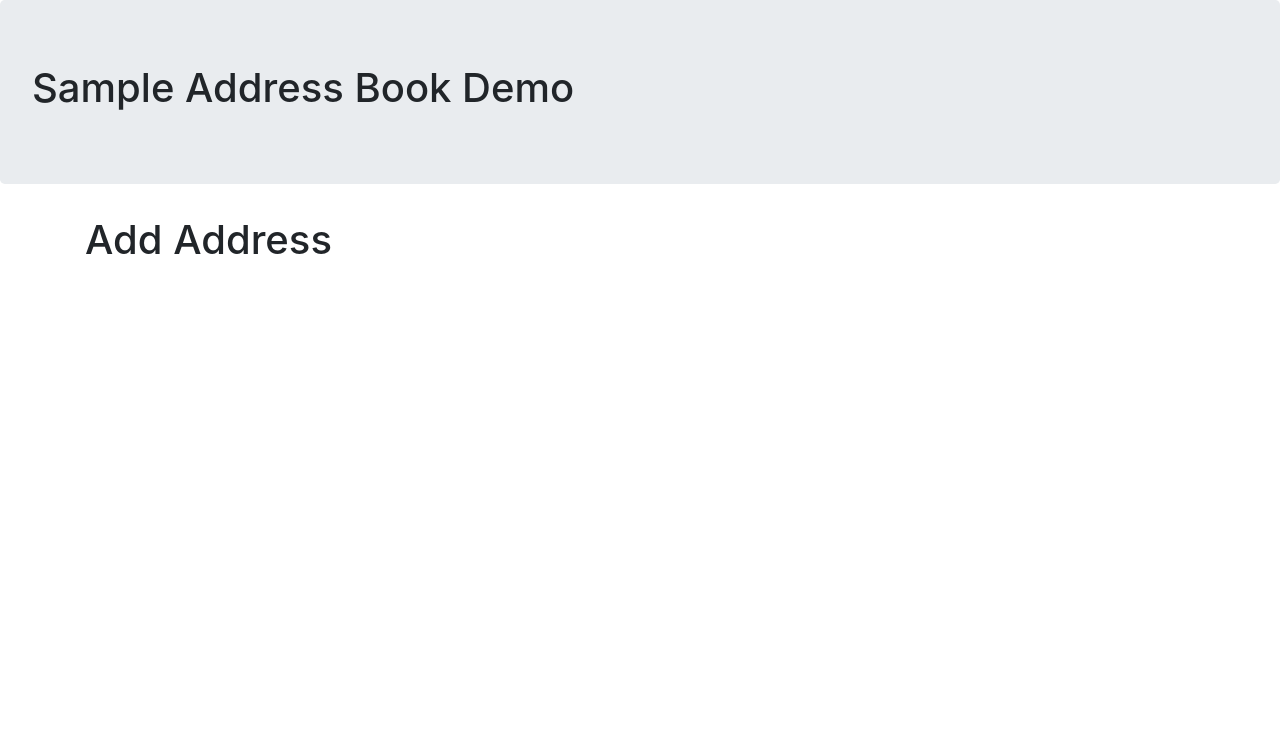
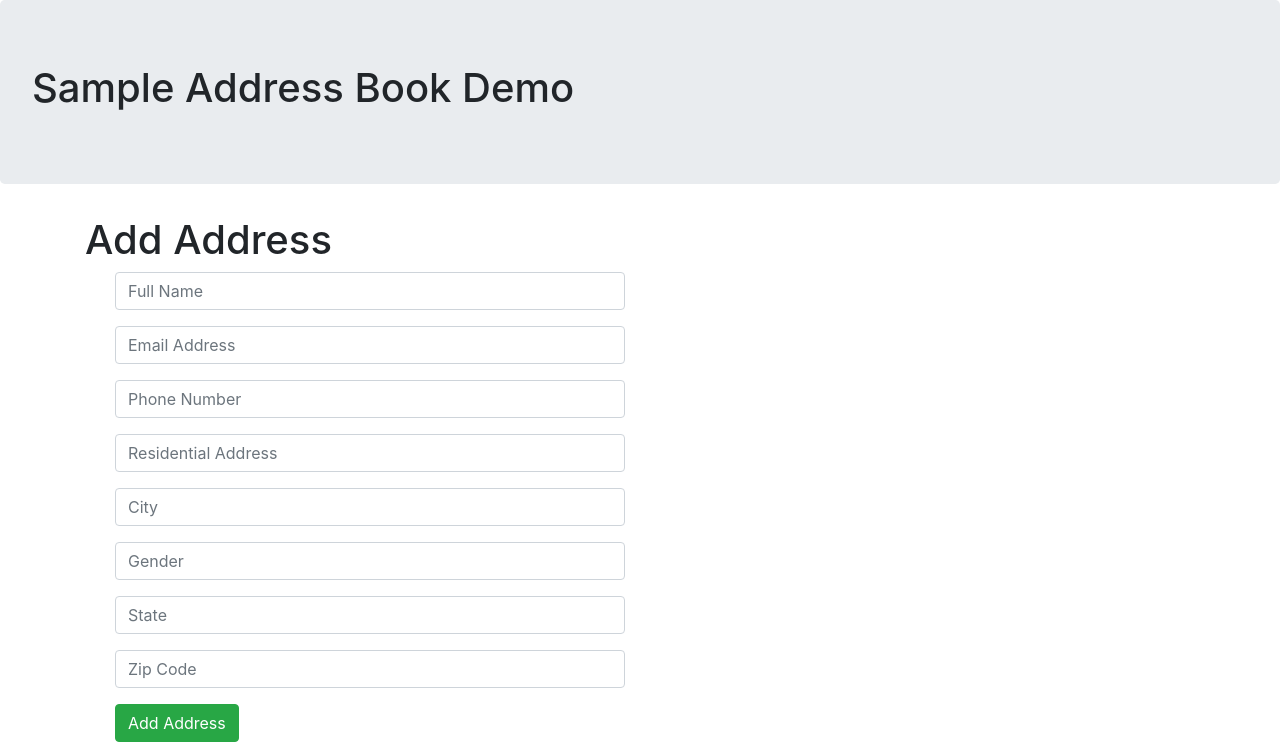
Before and after one commit to Sanojdon/address_book, a Django app: page /add_address in a window 1280 px wide. Shown: the part 56-800 px from the top of the page. Run offline with Django 3.2, Linux system fonts and the light colour scheme.

Commit message:
Forms and other options

```diff
--- a/address_book/templates/add_address.html
+++ b/address_book/templates/add_address.html
@@ -5,4 +5,36 @@ Address Add
 {% endblock %}
 {% block content %}
 <h1>Add Address</h1>
+<div class="container">
+<form method="POST">
+	{% csrf_token %}
+	<div class="col-sm-6">
+  <div class="form-group">
+    <input type="text" class="form-control" id="add_name" name="name" placeholder="Full Name">
+  </div>
+  <div class="form-group">
+    <input type="email" class="form-control" id="add_email" name="email" placeholder="Email Address">
+  </div>
+  <div class="form-group">
+    <input type="text" class="form-control" id="add_phone" name="phone" placeholder="Phone Number">
+  </div>
+  <div class="form-group">
+    <input type="text" class="form-control" id="add_address" name="address" placeholder="Residential Address">
+  </div>
+  <div class="form-group">
+    <input type="text" class="form-control" id="add_city" name="city" placeholder="City">
+  </div>
+  <div class="form-group">
+    <input type="text" class="form-control" id="add_gender" name="gender" placeholder="Gender">
+  </div>
+  <div class="form-group">
+    <input type="text" class="form-control" id="add_state" name="state" placeholder="State">
+  </div>
+  <div class="form-group">
+    <input type="text" class="form-control" id="add_zipcode" name="zipcode" placeholder="Zip Code">
+  </div>
+  <button type="submit" class="btn btn-success">Add Address</button>
+</form>
+</div>
+</div>
 {% endblock %}
--- a/address_book/templates/base.html
+++ b/address_book/templates/base.html
@@ -31,6 +31,16 @@
   	<div class="jumbotron">
   		<h1>Sample Address Book Demo</h1>
   	</div>
+    {% if messages %}
+      {% for message in messages %}
+        <div class="alert alert-warning alert-dismissable" role="alert">
+          <button class="close" data-dismiss="alert">
+            <small><sup>x</sup></small>
+          </button>
+          {{ message }}
+        </div>
+      {% endfor %}
+    {% endif %}
     <div class="container">
     	{% block content %}
 	{% endblock %}
--- a/address_book/views.py
+++ b/address_book/views.py
@@ -1,9 +1,22 @@
 from django.shortcuts import render, redirect
+from .models import Address
+from .forms import AddressForm
+from django.contrib import messages
 
-# Create your views here.
 
 def home(request):
-	return render(request, "home.html", {})
+	all_addresses = Address.objects.all
+	return render(request, "home.html", {"all_addresses": all_addresses})
 
 def add_address(request):
-	return render(request, "add_address.html", {})
+	if request.method == "POST":
+		form = AddressForm(request.POST or None)
+		if form.is_valid():
+			form.save()
+			messages.success(request, ("Address Contact has been Added!!"))
+			return redirect("home")
+		else:
+			messages.success(request, ("Some issue with the Data entered!!"))
+			return render(request, "add_address.html")
+	else:
+		return render(request, "add_address.html", {})
```
Also changed, not shown: address_book/forms.py (added, +7 -0 lines), address_book/templates/home.html (+24 -1 lines).
